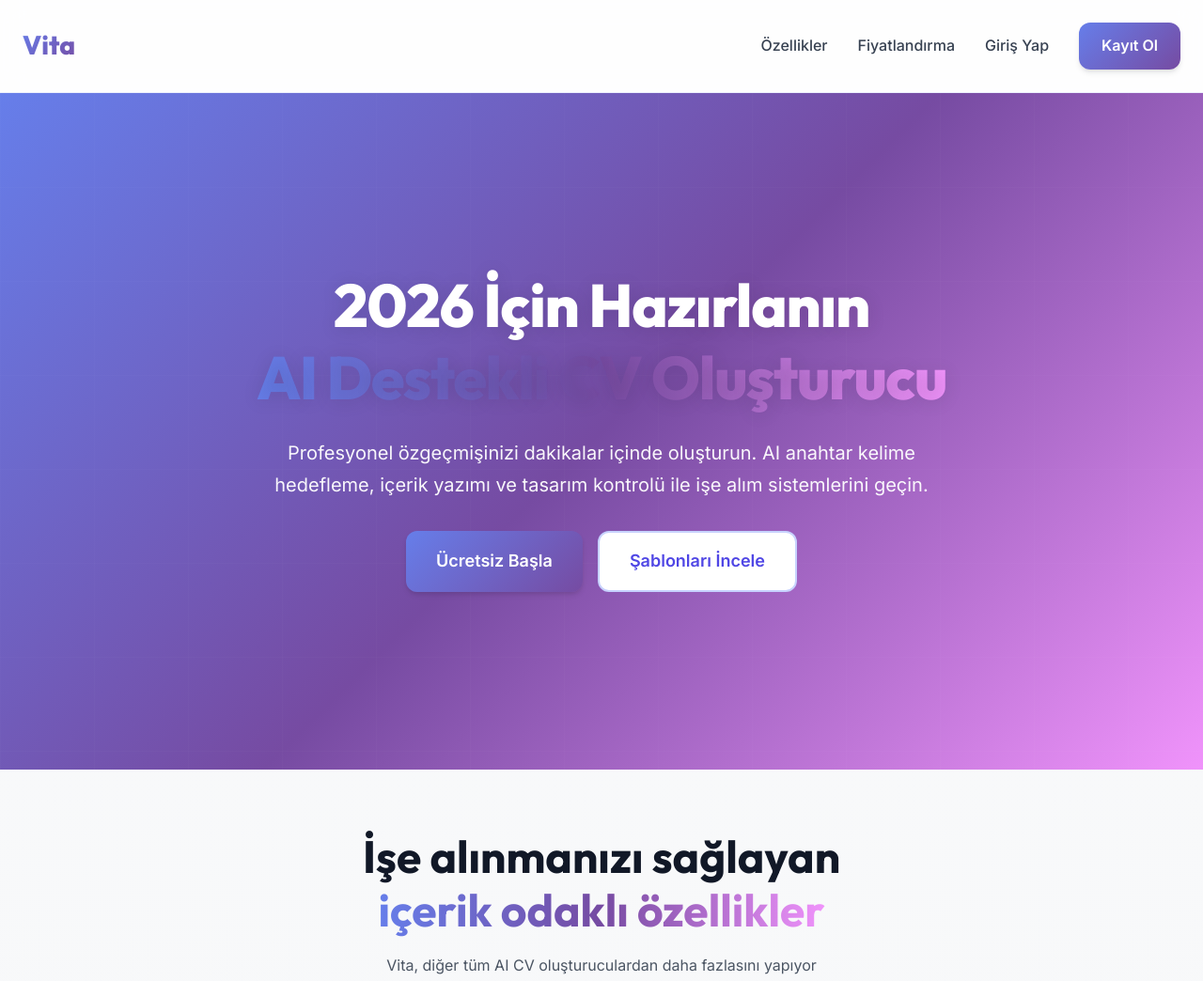
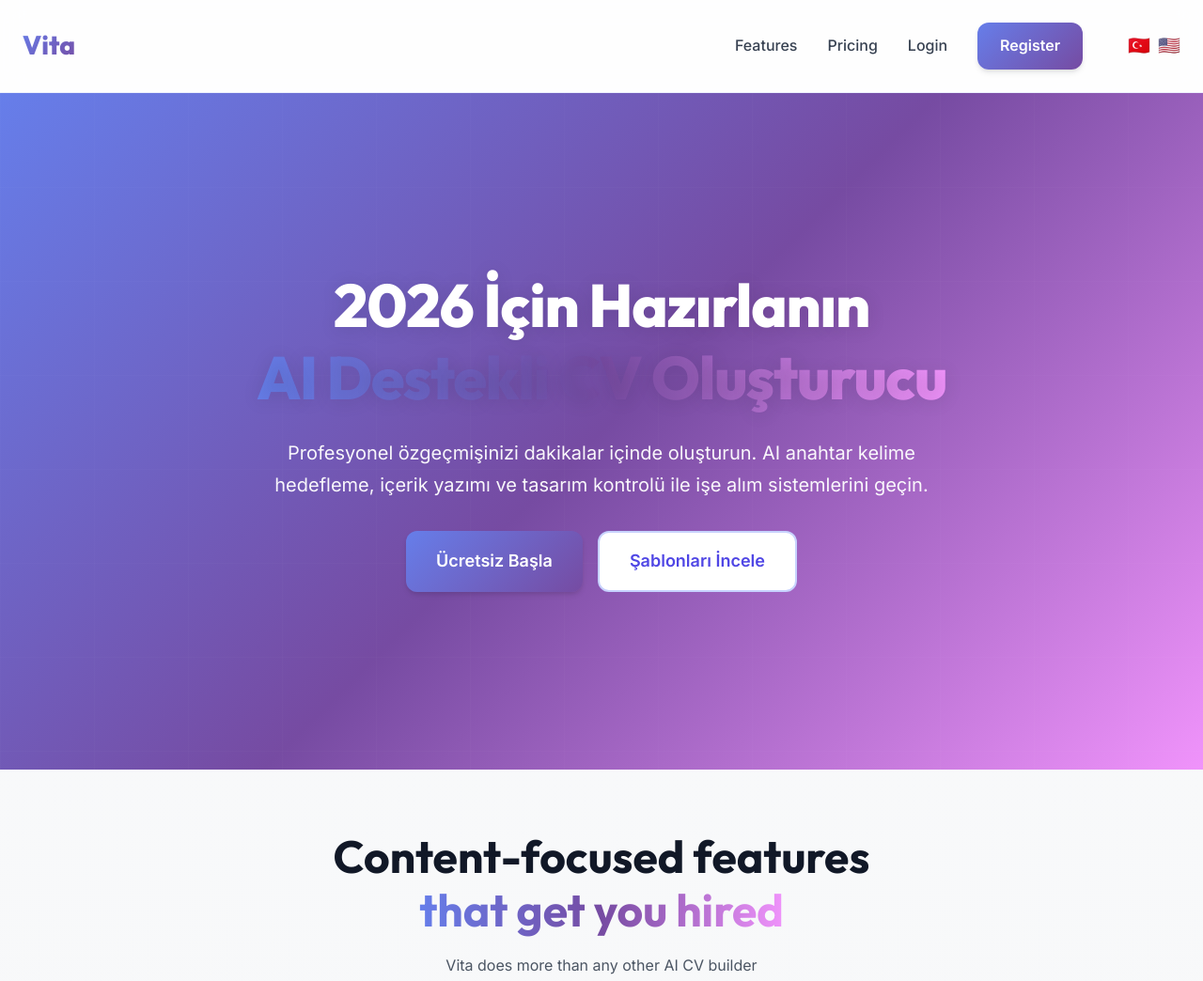
Before and after one commit to yoruksevena-jpg/VitaNovus, a website: page index.html in a window 1280 px wide. Shown: the top 1044 px of the page at 94% size. Drawn offline with nearby package versions, Linux system fonts and the light colour scheme.

Commit message:
Implement TR/EN support and language switcher

```diff
--- a/app.js
+++ b/app.js
@@ -7,6 +7,34 @@
 const GEMINI_API_URL = window.location.hostname === 'localhost' || window.location.hostname === '127.0.0.1'
   ? 'http://localhost:3000/api/generate-content'
   : '/api/generate-content';
+
+// Global State
+let currentLang = localStorage.getItem('vita-lang') || (navigator.language.startsWith('tr') ? 'tr' : 'en');
+
+function updatePageLanguage() {
+  const trans = window.translations[currentLang];
+  if (!trans) return;
+
+  document.querySelectorAll('[data-i18n]').forEach(el => {
+    const key = el.getAttribute('data-i18n');
+    if (trans[key]) {
+      if (el.tagName === 'INPUT' || el.tagName === 'TEXTAREA') {
+        el.placeholder = trans[key];
+      } else {
+        el.textContent = trans[key];
+      }
+    }
+  });
+
+  // Update HTML lang attribute
+  document.documentElement.lang = currentLang;
+}
+
+function setLanguage(lang) {
+  currentLang = lang;
+  localStorage.setItem('vita-lang', lang);
+  updatePageLanguage();
+}
 
 // Global State
 let cvData = {
@@ -80,6 +108,9 @@ document.addEventListener('DOMContentLoaded', () => {
       // Landing page specific logic if any
     }
   }
+
+  // Initialize language
+  updatePageLanguage();
 
   // Add scroll effect to header (common)
   window.addEventListener('scroll', handleScroll);
--- a/index.html
+++ b/index.html
@@ -26,6 +26,7 @@
 
     <title>Vita - Ücretsiz AI CV Oluşturucu & Özgeçmiş Hazırlama</title>
     <link rel="stylesheet" href="styles.css">
+    <script src="translations.js"></script>
 </head>
 
 <body>
@@ -36,14 +37,21 @@
             <nav class="nav">
                 <a href="#" class="logo">Vita</a>
                 <ul class="nav-links">
-                    <li><a href="#features" class="nav-link">Özellikler</a></li>
-                    <li><a href="#pricing" class="nav-link">Fiyatlandırma</a></li>
-                    <li><a href="login.html" class="nav-link" id="navLogin">Giriş Yap</a></li>
-                    <li><a href="register.html" class="btn btn-primary" id="navRegister">Kayıt Ol</a></li>
-                    <!-- Auth elements will be toggled by auth.js -->
-                    <li class="auth-only" style="display: none;"><a href="dashboard.html" class="nav-link">Dashboard</a>
+                    <li><a href="#features" class="nav-link" data-i18n="nav-features">Özellikler</a></li>
+                    <li><a href="#pricing" class="nav-link" data-i18n="nav-pricing">Fiyatlandırma</a></li>
+                    <li><a href="login.html" class="nav-link" id="navLogin" data-i18n="nav-login">Giriş Yap</a></li>
+                    <li><a href="register.html" class="btn btn-primary" id="navRegister" data-i18n="nav-register">Kayıt
+                            Ol</a></li>
+                    <li class="auth-only" style="display: none;"><a href="dashboard.html" class="nav-link"
+                            data-i18n="nav-dashboard">Dashboard</a></li>
+                    <li class="auth-only" style="display: none;"><a href="#" class="nav-link logout-btn">Çıkış</a></li>
+                    <li class="lang-switcher"
+                        style="display: flex; gap: 0.5rem; align-items: center; margin-left: 1rem;">
+                        <button onclick="setLanguage('tr')" class="btn-lang"
+                            style="background: none; border: none; cursor: pointer; font-size: 1.2rem;">🇹🇷</button>
+                        <button onclick="setLanguage('en')" class="btn-lang"
+                            style="background: none; border: none; cursor: pointer; font-size: 1.2rem;">🇺🇸</button>
                     </li>
-                    <li class="auth-only" style="display: none;"><a href="#" class="nav-link logout-btn">Çıkış</a></li>
                 </ul>
             </nav>
         </div>
@@ -68,8 +76,10 @@
     <section class="section" id="features">
         <div class="container">
             <div class="text-center">
-                <h2>İşe alınmanızı sağlayan<br><span class="text-gradient">içerik odaklı özellikler</span></h2>
-                <p class="mt-2">Vita, diğer tüm AI CV oluşturuculardan daha fazlasını yapıyor</p>
+                <h2><span data-i18n="hero-title-1">İşe alınmanızı sağlayan</span><br><span class="text-gradient"
+                        data-i18n="hero-title-2">içerik odaklı özellikler</span></h2>
+                <p class="mt-2" data-i18n="hero-subtitle">Vita, diğer tüm AI CV oluşturuculardan daha fazlasını yapıyor
+                </p>
             </div>
 
             <div class="features-grid">
--- /dev/null
+++ b/translations.js
@@ -0,0 +1,102 @@
+const translations = {
+    tr: {
+        // Navigation
+        "nav-features": "Özellikler",
+        "nav-pricing": "Fiyatlandırma",
+        "nav-login": "Giriş Yap",
+        "nav-register": "Kayıt Ol",
+        "nav-dashboard": "Panel",
+        "nav-editor": "CV Oluşturucu",
+        "nav-letters": "Ön Yazılarım",
+        "nav-optimize": "Optimize Et",
+        "nav-plans": "Plan Yükselt",
+        "nav-settings": "Ayarlar",
+
+        // Hero Section
+        "hero-title-1": "İşe alınmanızı sağlayan",
+        "hero-title-2": "içerik odaklı özellikler",
+        "hero-subtitle": "Vita, diğer tüm AI CV oluşturuculardan daha fazlasını yapıyor",
+        "hero-cta-main": "Hemen Başla",
+        "hero-cta-demo": "Örnekleri Gör",
+
+        // Features
+        "feat-ai-title": "AI Anahtar Kelime Hedefleme",
+        "feat-ai-desc": "Vita, özgeçmişinizi istediğiniz iş için anahtar kelimelerle kontrol eder ve mükemmel şekilde uyarlar.",
+        "feat-score-title": "Vita Skoru",
+        "feat-score-desc": "Vita, özgeçmişinizin kalitesini 23 temel metrikte değerlendirir ve ATS sistemlerinden geçmenize yardımcı olur.",
+        "feat-design-title": "Profesyonel Tasarım",
+        "feat-design-desc": "İşe alım uzmanları tarafından onaylanmış modern ve temiz şablonlarla fark yaratın.",
+
+        // Dashboard
+        "dash-title": "CV'lerim",
+        "dash-new-cv": "Yeni CV Oluştur",
+        "dash-no-cv": "Henüz bir CV oluşturmadınız.",
+        "dash-last-edit": "Son Düzenleme",
+
+        // Editor
+        "edit-personal": "Kişisel Bilgiler",
+        "edit-summary": "Profesyonel Özet",
+        "edit-experience": "İş Deneyimi",
+        "edit-education": "Eğitim",
+        "edit-skills": "Yetenekler",
+        "edit-preview": "Önizleme",
+        "edit-save": "Kaydet",
+        "edit-download": "PDF İndir",
+        "edit-ai-generate": "✨ AI ile Oluştur",
+
+        // Footer
+        "footer-desc": "AI destekli özgeçmiş oluşturucu ile kariyerinizi bir sonraki seviyeye taşıyın.",
+        "footer-rights": "Tüm hakları saklıdır."
+    },
+    en: {
+        // Navigation
+        "nav-features": "Features",
+        "nav-pricing": "Pricing",
+        "nav-login": "Login",
+        "nav-register": "Register",
+        "nav-dashboard": "Dashboard",
+        "nav-editor": "CV Builder",
+        "nav-letters": "My Letters",
+        "nav-optimize": "Optimize",
+        "nav-plans": "Upgrade Plan",
+        "nav-settings": "Settings",
+
+        // Hero Section
+        "hero-title-1": "Content-focused features",
+        "hero-title-2": "that get you hired",
+        "hero-subtitle": "Vita does more than any other AI CV builder",
+        "hero-cta-main": "Get Started",
+        "hero-cta-demo": "View Samples",
+
+        // Features
+        "feat-ai-title": "AI Keyword Targeting",
+        "feat-ai-desc": "Vita checks and adapts your resume perfectly with keywords for the job you want.",
+        "feat-score-title": "Vita Score",
+        "feat-score-desc": "Vita evaluates your resume quality on 23 key metrics to help you pass Applicant Tracking Systems.",
+        "feat-design-title": "Professional Design",
+        "feat-design-desc": "Stand out with modern and clean templates approved by recruiters.",
+
+        // Dashboard
+        "dash-title": "My CVs",
+        "dash-new-cv": "Create New CV",
+        "dash-no-cv": "You haven't created a CV yet.",
+        "dash-last-edit": "Last Edited",
+
+        // Editor
+        "edit-personal": "Personal Information",
+        "edit-summary": "Professional Summary",
+        "edit-experience": "Work Experience",
+        "edit-education": "Education",
+        "edit-skills": "Skills",
+        "edit-preview": "Preview",
+        "edit-save": "Save",
+        "edit-download": "Download PDF",
+        "edit-ai-generate": "✨ Generate with AI",
+
+        // Footer
+        "footer-desc": "Take your career to the next level with an AI-powered resume builder.",
+        "footer-rights": "All rights reserved."
+    }
+};
+
+window.translations = translations;
```
Also changed, not shown: frontend/translations.js (added, +102 -0 lines).
